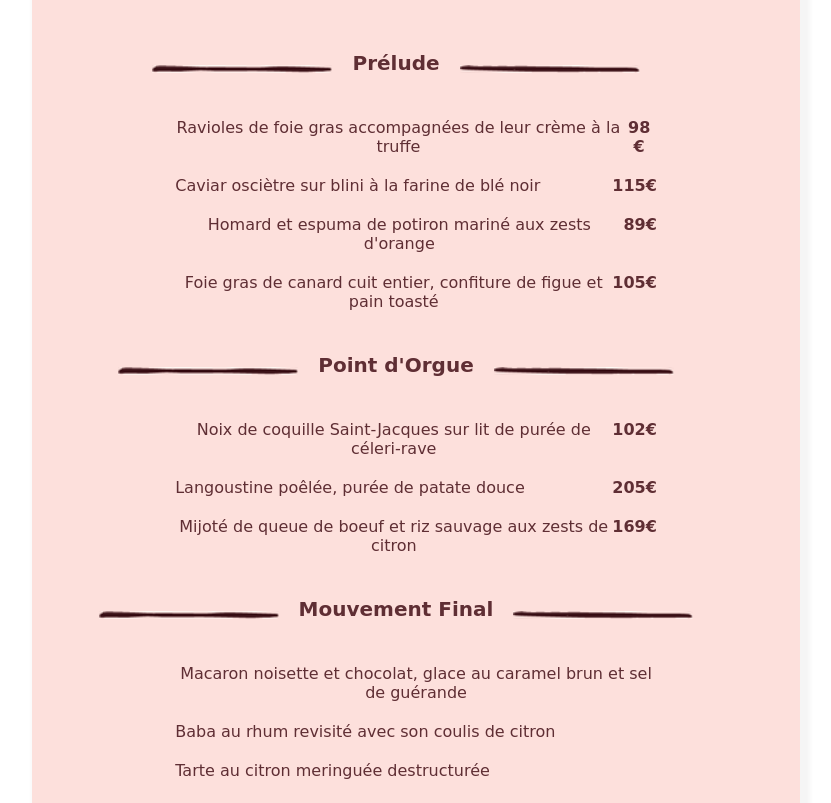
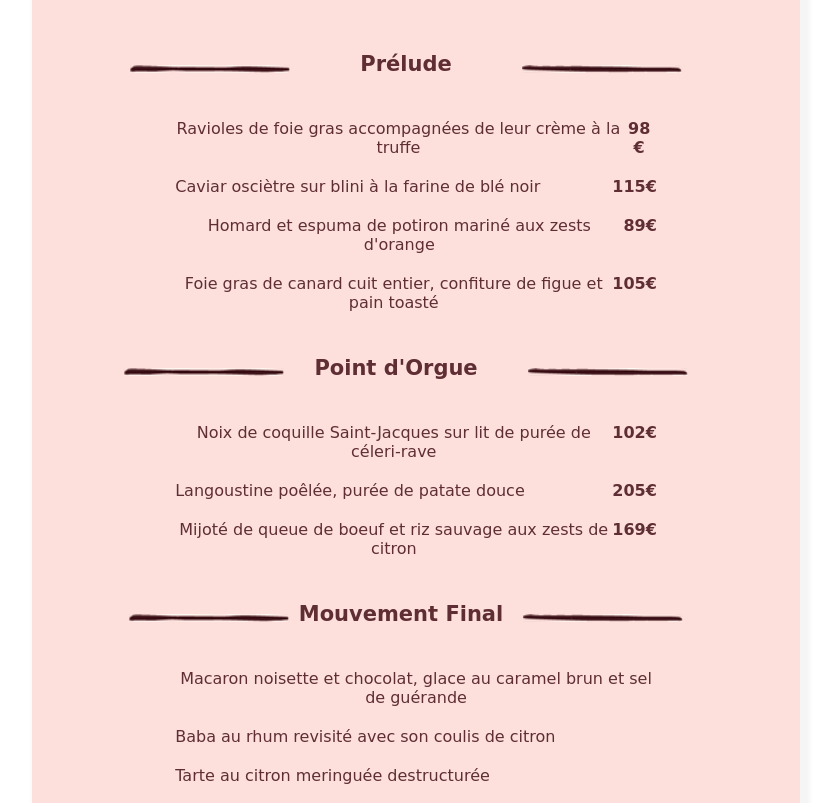
Before and after one commit to mtardif45/Projet3, a plain HTML site: page menu1.html in a window 1280 px wide. Shown: the part 513-1316 px from the top of the page, without its empty margins (232-1063 px from the left). Drawn offline with Linux system fonts and the light colour scheme; a web font is replaced by a local one.

Commit message:
traits verticaux menu 1 ok

```diff
--- a/menu1.html
+++ b/menu1.html
@@ -37,7 +37,7 @@
       <section class="note__main--content">
         <div class="note__main--subtitle">
           <img  class="note__leftline" src="./images/line1-1.png" alt="decoration"/>
-          <h2 class="note__subtitle"> Prélude </h2>
+          <h2 class="note__subtitle--starter"> Prélude </h2>
           <img class="note__rightline" src="./images/line1-2.png" alt="decoration"/>
         </div>
 
@@ -65,7 +65,7 @@
 
         <div class="note__main--subtitle">
         <img  class="note__leftline" src="./images/line1-1.png" alt="decoration"/>
-        <h2 class="note__subtitle">Point d'Orgue</h2>
+        <h2 class="note__subtitle--maincourse">Point d'Orgue</h2>
         <img class="note__rightline" src="./images/line1-2.png" alt="decoration"/>
       </div>
 
@@ -88,7 +88,7 @@
 
         <div class="note__main--subtitle">
         <img  class="note__leftline" src="./images/line1-1.png" alt="decoration"/>
-        <h2 class="note__subtitle">Mouvement Final</h2>
+        <h2 class="note__subtitle--dessert">Mouvement Final</h2>
         <img class="note__rightline" src="./images/line1-2.png" alt="decoration"/>
       </div>
 
--- a/sass/main.scss
+++ b/sass/main.scss
@@ -166,20 +166,32 @@ img {
     display: flex;
     flex-direction: row;
     justify-content: center;
-    padding-left: 40px;
+    padding-left: 60px;
     padding-right: 40px;
+    font-size: 14px;
     img {
       height: 8px;
-      width: 180px;
+      width: 160px;
       padding-top: 30px;
   }
 }
 
-.note__subtitle {
-    font-size: 20px;
-    padding-left: 20px;
+.note__subtitle--starter {
+  padding-left: 70px;
+  padding-right: 70px;
+}
+.note__subtitle--maincourse {
+    padding-left: 30px;
+    padding-right: 50px;
+  }
+.note__subtitle--dessert {
+    padding-left: 10px;
     padding-right: 20px;
   }
+
+
+
+
 
 .note__liste {
       @include list-style;
```
Also changed, not shown: images/line2-left1.png (added), images/line2-left2.png (added), images/line2-left3.png (added), images/line2-right1.png (added), images/line2-right2.png (added), images/line2-right3.png (added), sass/main.min.css.
